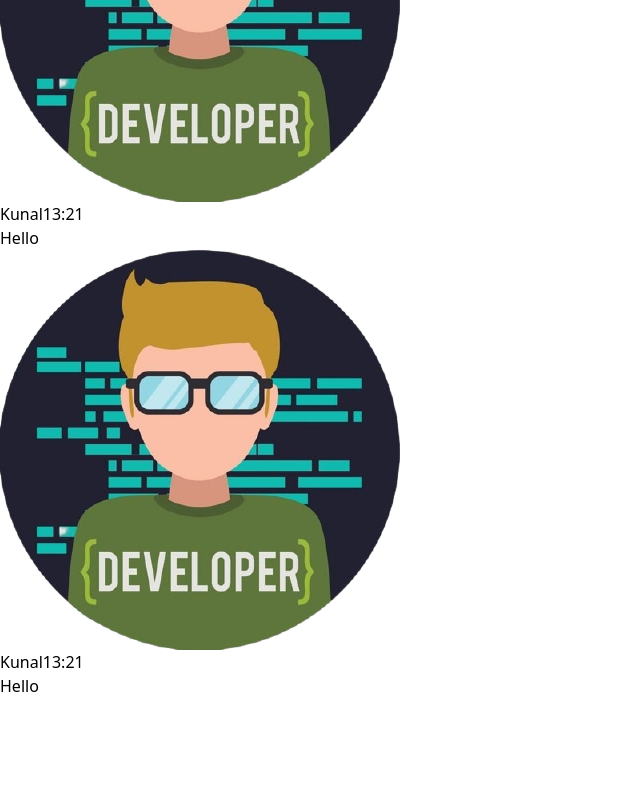
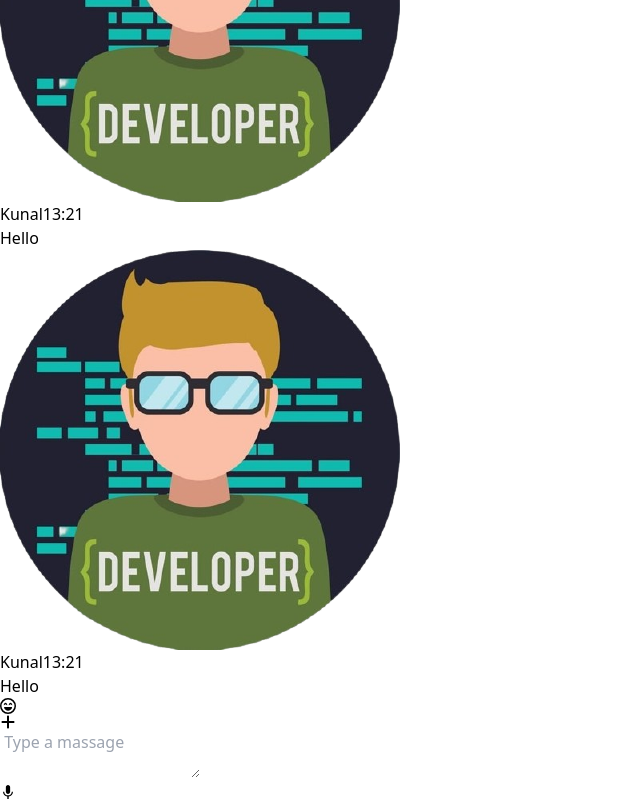
Before and after one commit to Tilak-dev/WhatsApp-clone, a React (Vite) app: page / in a window 1280 px wide. Shown: the part 1294-2094 px from the top of the page, without its empty margins (0-640 px from the left). Before the commit the page ends 1992 px from the top, so only its background shows below. Built offline with nearby package versions, Linux system fonts and the light colour scheme.

Commit message:
Type chat box added and almost done

```diff
--- a/src/App.jsx
+++ b/src/App.jsx
@@ -1,6 +1,7 @@
 import './App.css'
 import LeftContainer from './components/left-body/LeftContainer'
 import MiddleContainer from './components/middle-body/MiddleContainer'
+import RightBodyContainer from './components/right-body/RightBodyContainer'
 
 function App() {
 
@@ -9,6 +10,7 @@ function App() {
       <div className='flex flex-row font-sans'>
        <LeftContainer />
        <MiddleContainer />
+       <RightBodyContainer />
       </div>
 
     </>
--- /dev/null
+++ b/src/components/right-body/RightBodyContainer.jsx
@@ -0,0 +1,15 @@
+import React from "react";
+import TypeMsg from "./TypeMsg";
+
+function RightBodyContainer() {
+  return (
+    <div
+      className="w-[708px] h-[585.33px] bg-[#111b21]
+    border-l-[0.6px] border-[#282d30] relative"
+    >
+      <TypeMsg />
+    </div>
+  );
+}
+
+export default RightBodyContainer;
--- /dev/null
+++ b/src/components/right-body/TypeBox.jsx
@@ -0,0 +1,22 @@
+import React from "react";
+import { IoMdMic } from "react-icons/io";
+
+function TypeBox() {
+  return (
+    <div className="flex flex-row">
+      {" "}
+      <div className="flex items-center w-[537.33px] h-[41px] rounded-lg mt-[5px] mb-1 mr-2 ml-2 pt-2 pb-2 pl-3 pr-3 bg-[#2a3942]">
+        <textarea
+          placeholder=" Type a massage"
+          type="text"
+          className=" w-[512px] h-[22px] text-[15px]  resize-none overflow-hidden bg-inherit focus:outline-none "
+        />
+      </div>
+      <div className="w-10 h-10 flex items-center justify-center pt-[5px] pb-[5px] text-[26px]">
+        <IoMdMic />
+      </div>
+    </div>
+  );
+}
+
+export default TypeBox;
--- /dev/null
+++ b/src/components/right-body/TypeMsg.jsx
@@ -0,0 +1,24 @@
+import React from "react";
+import { FaRegFaceLaughBeam } from "react-icons/fa6";
+import { FaPlus } from "react-icons/fa6";
+import TypeBox from "./TypeBox";
+
+function TypeMsg() {
+  return (
+    <div className="w-[707px] h-[62px] pt-[5px] pb-1 pl-4 pr-4 absolute bottom-0 flex flex-row bg-[#202c33]">
+      <div className=" text-[#8696a0] flex text-2xl pt-1 pb-1">
+        <div className="w-10 p-2">
+          <FaRegFaceLaughBeam />
+        </div>
+        <div className="w-10  p-2">
+          <FaPlus />
+        </div>
+      </div>
+      <div className="text-[#8696a0] ">
+        <TypeBox />
+      </div>
+    </div>
+  );
+}
+
+export default TypeMsg;
```
